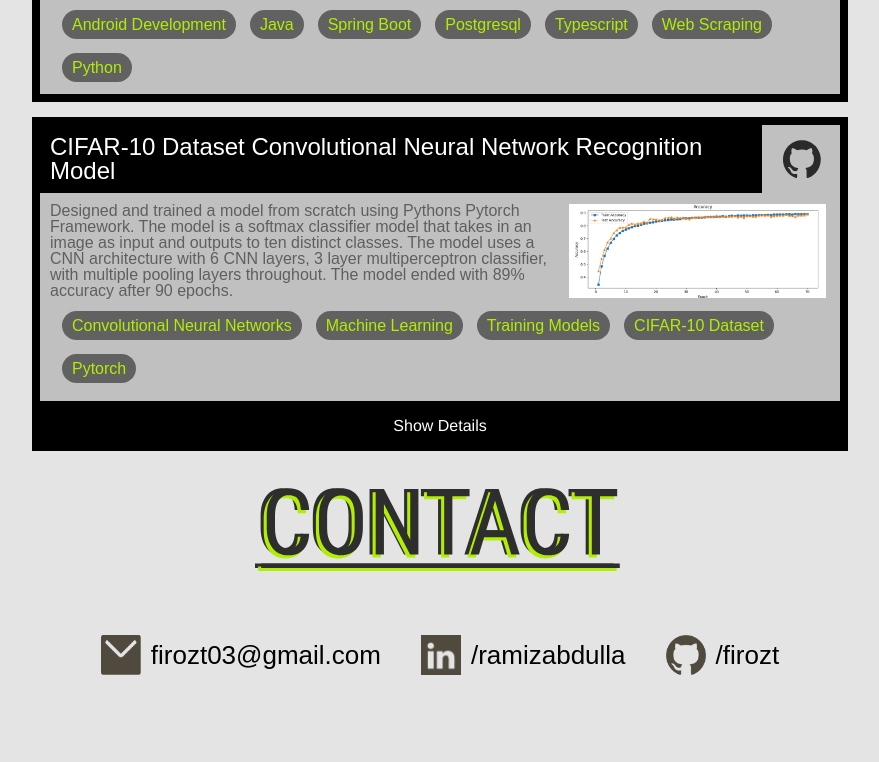
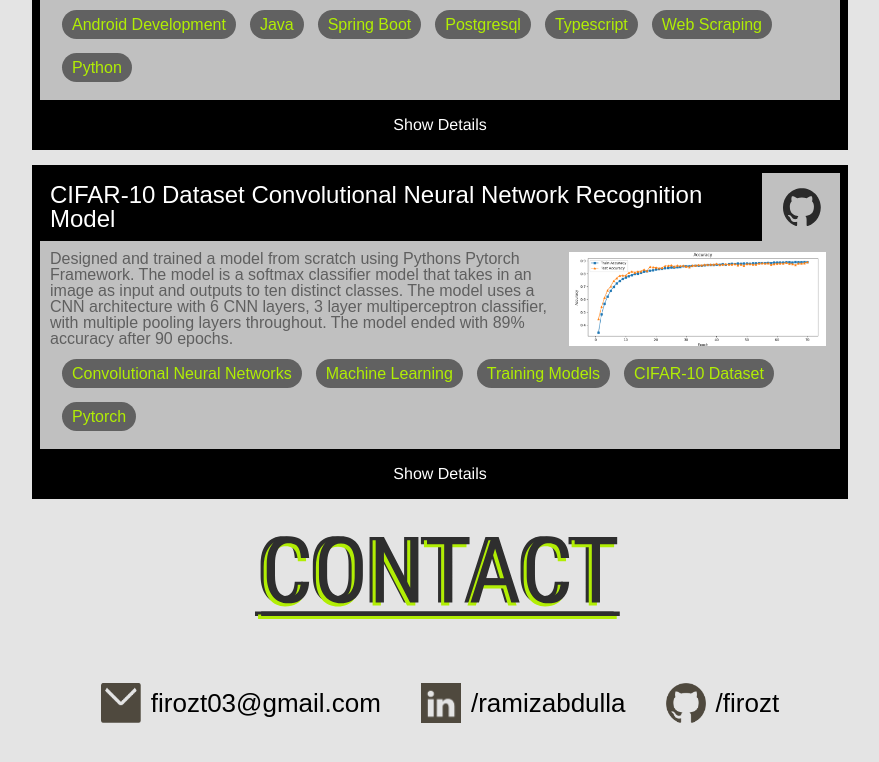
Before and after one commit to firozt/portfolio, a Next.js app: page / in a window 1280 px wide. Shown: the part 4014-4776 px from the top of the page, without its empty margins (200-1079 px from the left). Before the commit the page ends 4746 px from the top, so only its background shows below. Built offline with nearby package versions, Linux system fonts and the light colour scheme.

Commit message:
added image

```diff
--- a/src/app/page.tsx
+++ b/src/app/page.tsx
@@ -152,6 +152,10 @@ export default function Home() {
         tags={['Android Development','Java','Spring Boot','Postgresql','Typescript','Web Scraping','Python']}
         imgname={SignLink}
         github='https://github.com/firozt/signlink'
+        details={{
+          detailText:'asdasasd',
+          sysDiagram: PATH_TO_SVGS + 'signlink.schema.svg'
+        }}
         />
 
         <ProjectBox
@@ -164,7 +168,7 @@ export default function Home() {
         github='https://github.com/firozt/CIFAR-10-CNN-Model'
         details={{
           detailText: 'The architecture first defines a block, shown below, using 7 convolutions, and a series of linear and multi layer perceptrons. The output of a block is the matrix multiplication of the these two values, which a softmax activation function is then used. To prevent model overfitting, i added a residual connection by adding the original input \'x\' to the output of each block, inspired by the research from the ResNet model. The architecture repeats this 7 times whilst also applying various pooling methods to reduce dimensionality, which also helps with training time. ADAM optimizer was used to train this model.',
-          sysDiagram: PATH_TO_SVGS + 'ml.diagram.svg'
+          schemaDiagram: PATH_TO_SVGS + 'ml.diagram.svg'
         }}
         />
         </div>
```
Also changed, not shown: public/static/signlink.schema.svg (added).
